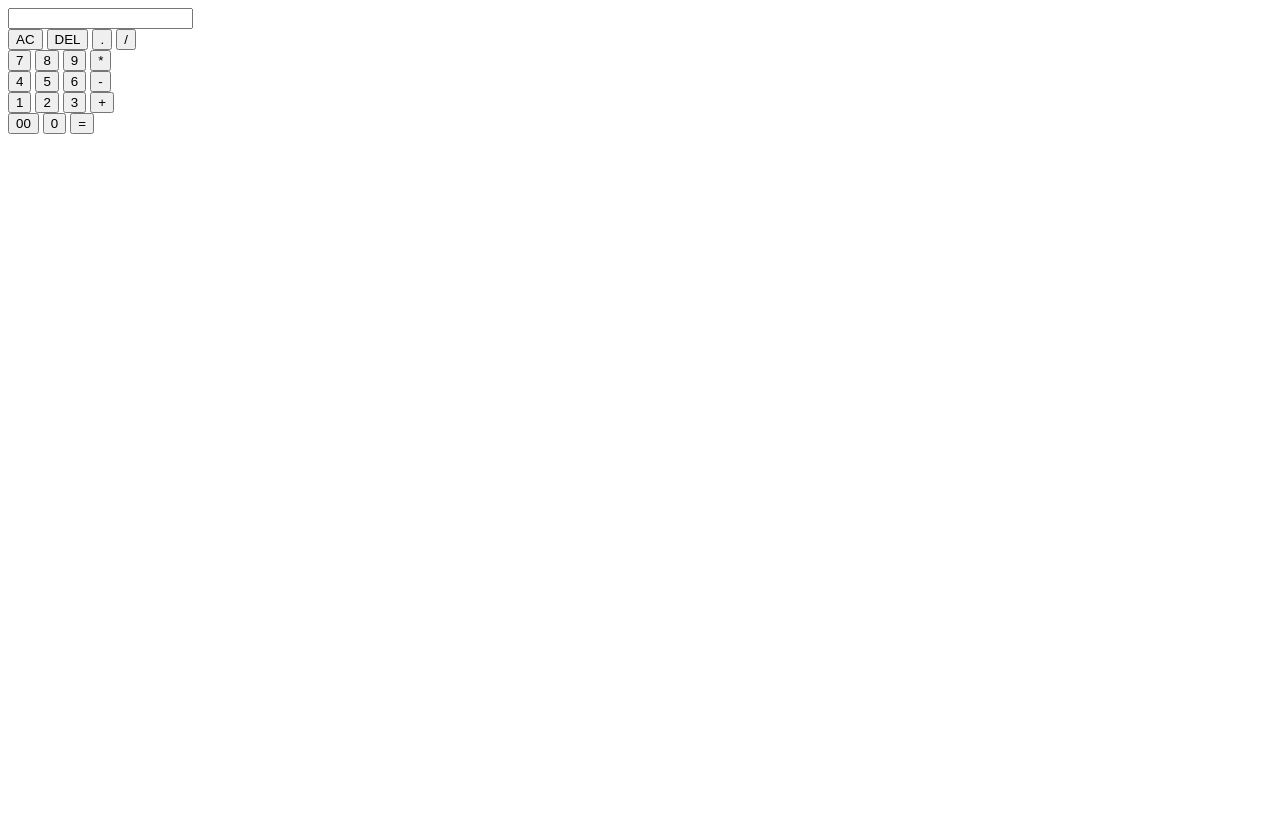
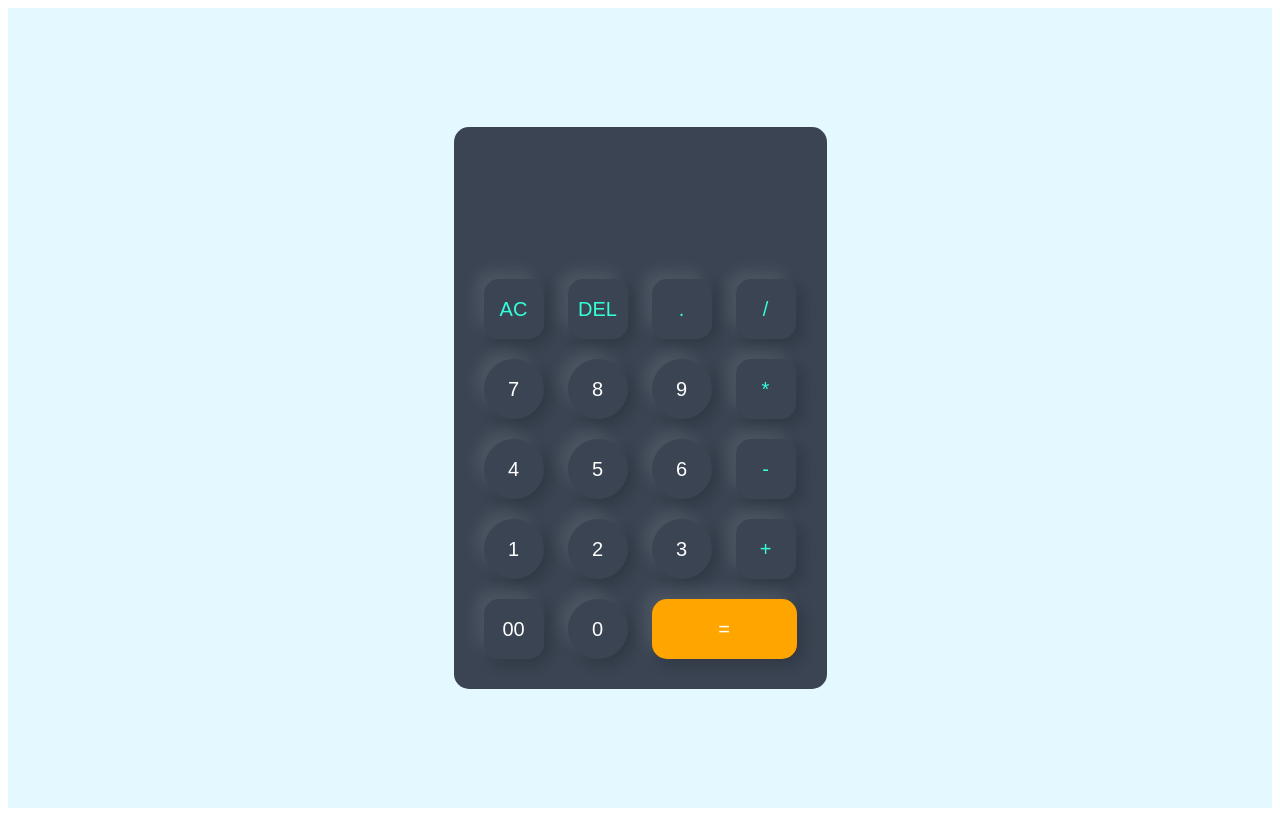
Before and after one commit to sohithkrk/simple-calculator, a plain HTML site: page index.html in a window 1280 px wide. Drawn offline with Linux system fonts and the light colour scheme.

Commit message:
Update index.html

```diff
--- a/index.html
+++ b/index.html
@@ -4,7 +4,7 @@
     <meta charset="UTF-8">
     <meta name="viewport" content="width=device-width, initial-scale=1.0">
     <title>Calculator</title>
-    <link rel="stylesheet" href="Calculator.css">
+    <link rel="stylesheet" href="style.css">
 </head>
 <body>
     <div class="container">
```
